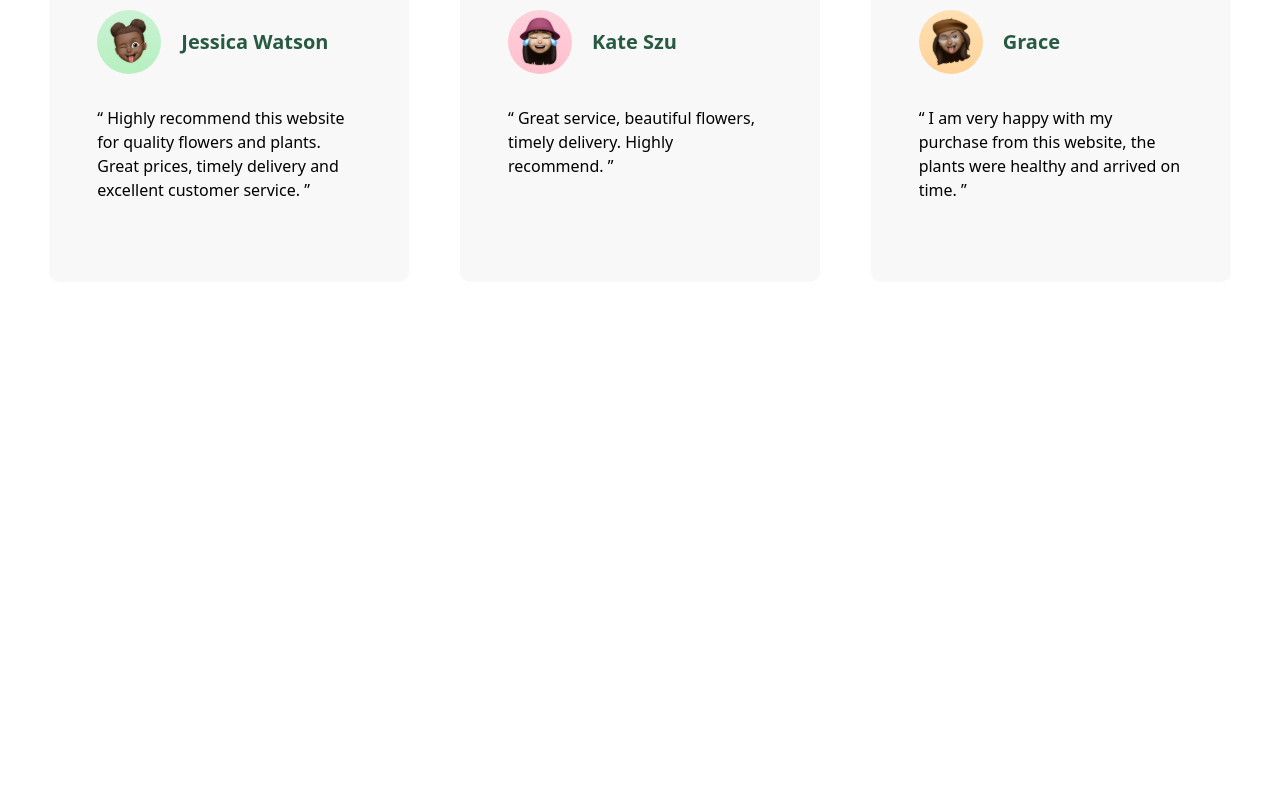
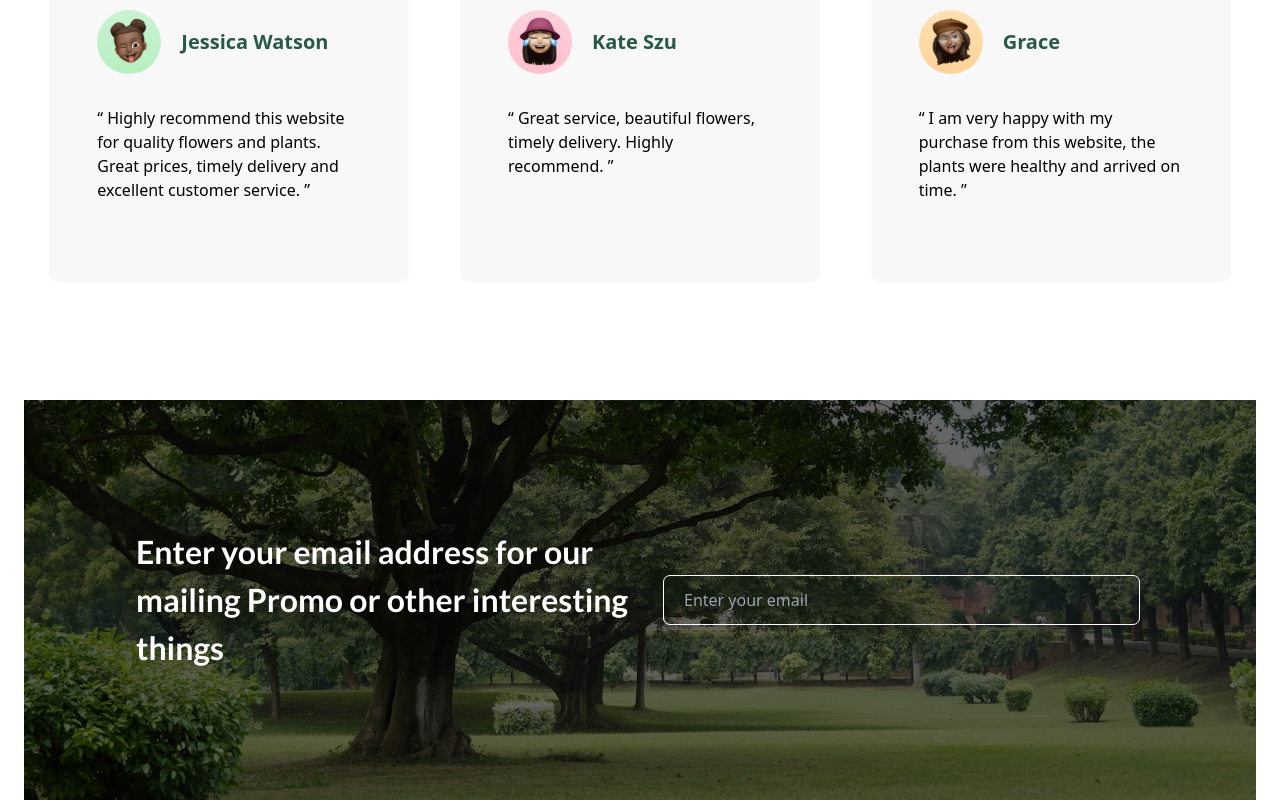
Before and after one commit to rdynxyz/Lush-Plant-Shop, a Vue app: page / in a window 1280 px wide. Shown: the part 4009-4809 px from the top of the page. Before the commit the page ends 4291 px from the top, so only its background shows below. Built offline with nearby package versions, Linux system fonts and the light colour scheme.

Commit message:
newsletter

```diff
--- a/src/App.vue
+++ b/src/App.vue
@@ -6,6 +6,7 @@ import offer from  './components/offer.vue'
 import services from  './components/services.vue'
 import gallery from  './components/gallery.vue'
 import testimonials from  './components/testimonials.vue'
+import newsletter from  './components/newsletter.vue'
 </script>
 
 <template>
@@ -20,6 +21,7 @@ import testimonials from  './components/testimonials.vue'
         <services/>
         <gallery/>
         <testimonials/>
+        <newsletter/>
     </div>
   </div>
 </template>
--- /dev/null
+++ b/src/components/newsletter.vue
@@ -0,0 +1,18 @@
+<template lang="">
+    <div class="bg-cover bg-center bg-no-repeat bg-[url('/assets/images/newsletter-bg.webp')] h-[400px] xl:flex items-center content-center bg-blend-darken bg-black/60">
+        <div class="xl:w-1/2 pl-28">
+            <h1 class="font-Lato font-bold text-[32px] text-white z-50 text-start ">Enter your email address for our mailing Promo or other interesting things</h1>
+        </div>
+        <div class="xl:w-1/2 pl-6">
+            <input type="text" name="email" id="email" placeholder="Enter your email" class="bg-blur/50 bg-transparent text-white w-[475px] h-12 rounded-md pl-5 outline outline-1 outline-white border-white focus:outline-1">
+        </div>
+    </div>
+</template>
+<script>
+export default {
+
+}
+</script>
+<style lang="">
+
+</style>
```
Also changed, not shown: public/assets/images/newsletter-bg.webp (added).
